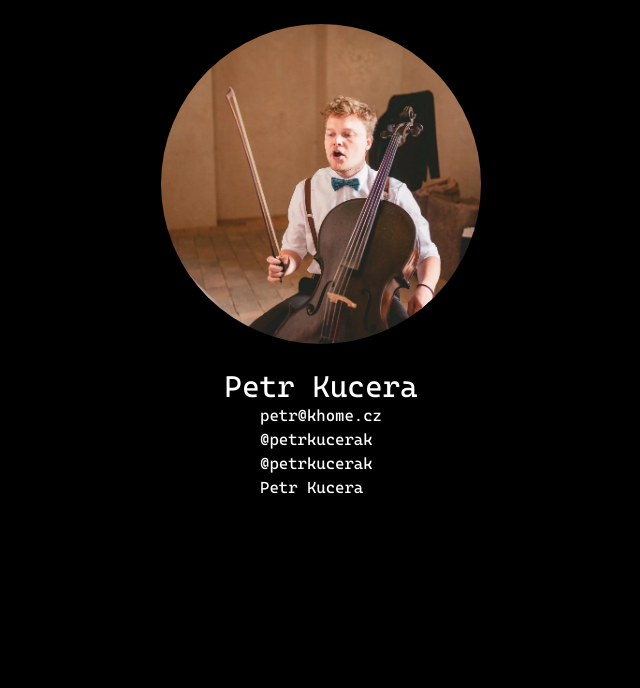
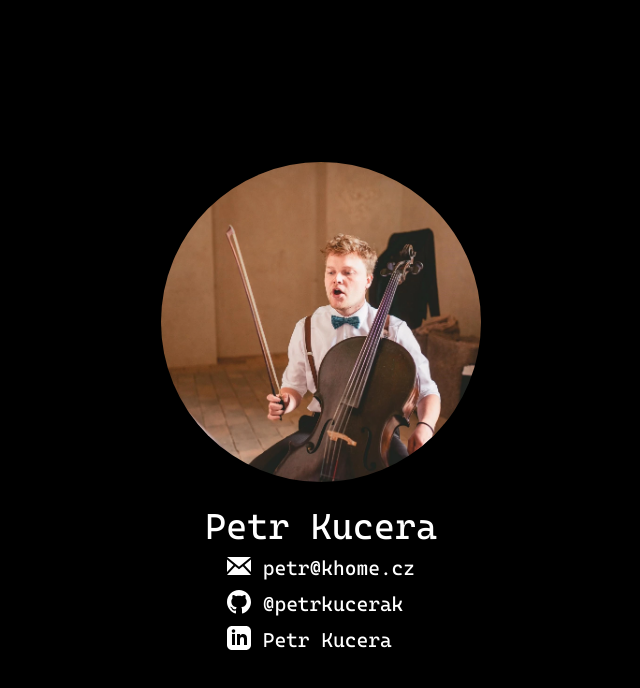
Before and after one commit to petrkucerak/petrkucerak, a plain HTML site: page index.html in a window 1280 px wide. Shown: the whole page, without its empty margins (319-959 px from the left). Drawn offline with nearby package versions, Linux system fonts and the light colour scheme.

Commit message:
First optimalization version

```diff
--- a/index.html
+++ b/index.html
@@ -25,22 +25,41 @@
     </style>
 </head>
 
-<body class="bg-black text-white">
-    <main class="flex flex-col items-center max-h-screen">
-        <div class="">
-            <img src="/profile.webp" alt="The Petr's crazy profile photo with violoncello." class="max-w-xs rounded-full my-6" />
-            <h1 class="text-center text-3xl">Petr Kucera</h1>
-        </div>
+<body class="bg-black text-white text-xl">
+    <main class="flex flex-col items-center min-h-screen justify-center	">
+        <img src="/profile.webp" alt="The Petr's crazy profile photo with violoncello."
+            class="max-w-xs rounded-full my-6" />
+        <h1 class="text-center text-4xl">Petr Kucera</h1>
         <ul>
-            <li><a href="mailto:petr@khome.cz">petr@khome.cz</a></li>
-            <li>
-                <a href="https://github.com/petrkucerak" target="_blank" rel="noopener">@petrkucerak</a>
+            <li class="my-2">
+                <a href="mailto:petr@khome.cz" class="flex ">
+                    <svg xmlns="http://www.w3.org/2000/svg" width="24" height="24" viewBox="0 0 24 24"
+                        class="fill-white">
+                        <path
+                            d="M12 12.713l-11.985-9.713h23.971l-11.986 9.713zm-5.425-1.822l-6.575-5.329v12.501l6.575-7.172zm10.85 0l6.575 7.172v-12.501l-6.575 5.329zm-1.557 1.261l-3.868 3.135-3.868-3.135-8.11 8.848h23.956l-8.11-8.848z" />
+                    </svg>
+                    &nbsp;petr@khome.cz
+                </a>
             </li>
-            <li>
-                <a href="https://gitlab.com/petrkucerak" target="_blank" rel="noopener">@petrkucerak</a>
+            <li class="my-2">
+                <a href="https://github.com/petrkucerak" target="_blank" rel="noopener" class="flex">
+                    <svg xmlns="http://www.w3.org/2000/svg" width="24" height="24" viewBox="0 0 24 24"
+                        class="fill-white">
+                        <path
+                            d="M12 0c-6.626 0-12 5.373-12 12 0 5.302 3.438 9.8 8.207 11.387.599.111.793-.261.793-.577v-2.234c-3.338.726-4.033-1.416-4.033-1.416-.546-1.387-1.333-1.756-1.333-1.756-1.089-.745.083-.729.083-.729 1.205.084 1.839 1.237 1.839 1.237 1.07 1.834 2.807 1.304 3.492.997.107-.775.418-1.305.762-1.604-2.665-.305-5.467-1.334-5.467-5.931 0-1.311.469-2.381 1.236-3.221-.124-.303-.535-1.524.117-3.176 0 0 1.008-.322 3.301 1.23.957-.266 1.983-.399 3.003-.404 1.02.005 2.047.138 3.006.404 2.291-1.552 3.297-1.23 3.297-1.23.653 1.653.242 2.874.118 3.176.77.84 1.235 1.911 1.235 3.221 0 4.609-2.807 5.624-5.479 5.921.43.372.823 1.102.823 2.222v3.293c0 .319.192.694.801.576 4.765-1.589 8.199-6.086 8.199-11.386 0-6.627-5.373-12-12-12z" />
+                    </svg>
+                    &nbsp;@petrkucerak
+                </a>
             </li>
-            <li>
-                <a href="https://www.linkedin.com/in/kucera-petr/" target="_blank" rel="noopener">Petr Kucera</a>
+            <li class="my-2">
+                <a href="https://www.linkedin.com/in/kucera-petr/" target="_blank" rel="noopener" class="flex">
+                    <svg xmlns="http://www.w3.org/2000/svg" width="24" height="24" viewBox="0 0 24 24"
+                        class="fill-white">
+                        <path
+                            d="M19 0h-14c-2.761 0-5 2.239-5 5v14c0 2.761 2.239 5 5 5h14c2.762 0 5-2.239 5-5v-14c0-2.761-2.238-5-5-5zm-11 19h-3v-11h3v11zm-1.5-12.268c-.966 0-1.75-.79-1.75-1.764s.784-1.764 1.75-1.764 1.75.79 1.75 1.764-.783 1.764-1.75 1.764zm13.5 12.268h-3v-5.604c0-3.368-4-3.113-4 0v5.604h-3v-11h3v1.765c1.396-2.586 7-2.777 7 2.476v6.759z" />
+                    </svg>
+                    &nbsp;Petr Kucera
+                </a>
             </li>
         </ul>
     </main>
```
